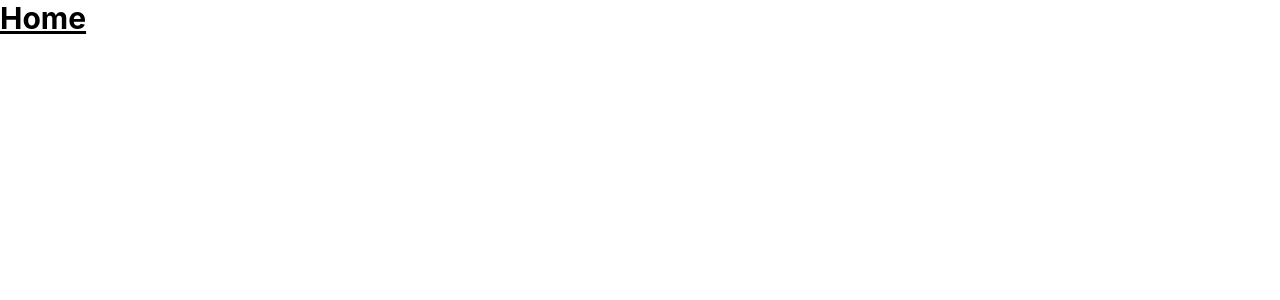
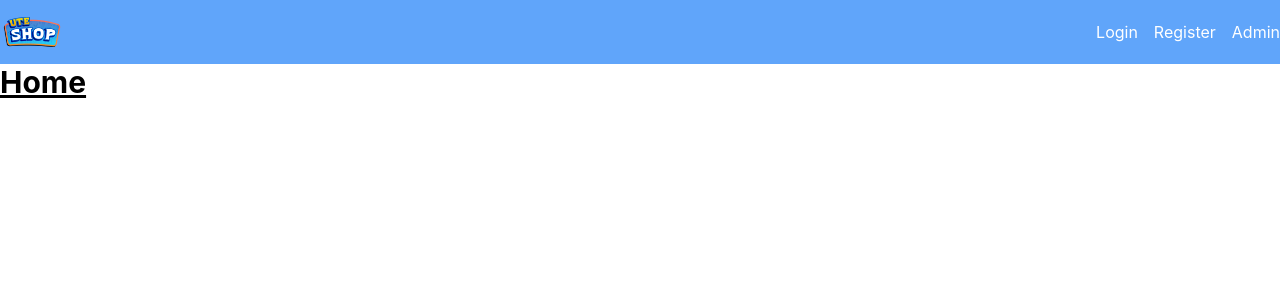
Before and after one commit to K0l4s/ute-shop, a React (Create React App) app in the folder front-end/: page / in a window 1280 px wide. Shown: the top 300 px of the page. Built offline with nearby package versions, Linux system fonts and the light colour scheme.

Commit message:
create navbar

```diff
--- a/front-end/src/App.tsx
+++ b/front-end/src/App.tsx
@@ -2,10 +2,14 @@ import React from 'react';
 import logo from './logo.svg';
 import './App.css';
 import Router from './router/Router';
+import Navbar from './components/navbar/Navbar';
 
 function App() {
   return (
+    <>
+    <Navbar />
     <Router />
+    </>
   );
 }
 
--- /dev/null
+++ b/front-end/src/components/navbar/Navbar.tsx
@@ -0,0 +1,26 @@
+import React from 'react'
+import logo from '../../access/image/logo.png'
+type Props = {}
+
+const Navbar = (props: Props) => {
+  return (
+    <>
+    <nav className='bg-blue-400 '>
+      <div className='container mx-auto'>
+        <div className='flex justify-between items-center'>
+          <div className='w-16'>
+            <a href='/'><img src={logo} alt="logo" /></a>
+          </div>
+          <div>
+            <a href='/login' className='text-white'>Login</a>
+            <a href='/register' className='text-white ml-4'>Register</a>
+            <a href='/admin' className='text-white ml-4'>Admin</a>
+          </div>
+        </div>
+      </div>
+    </nav>
+    </>
+  )
+}
+
+export default Navbar
```
Also changed, not shown: front-end/src/access/image/logo.png (added).
